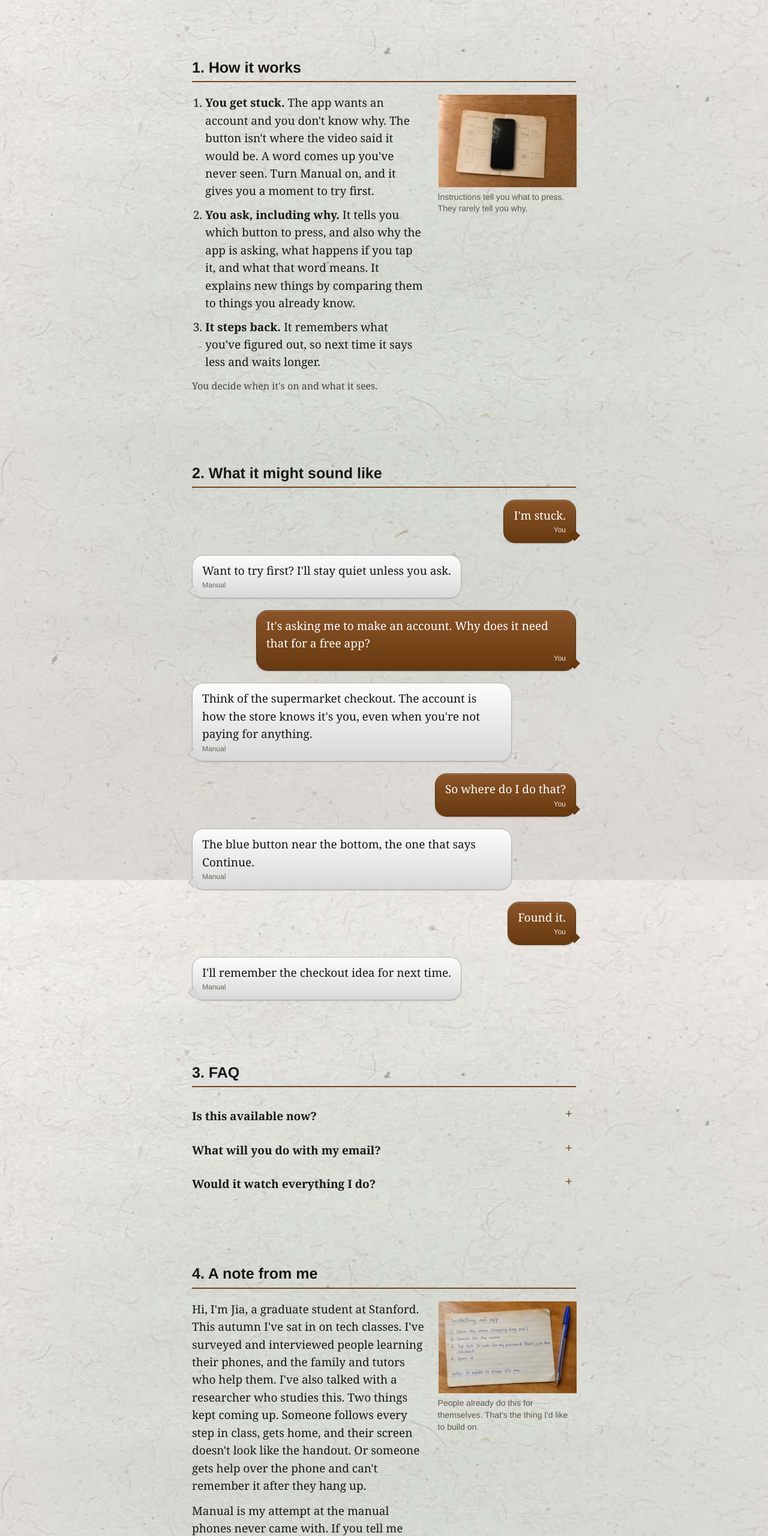
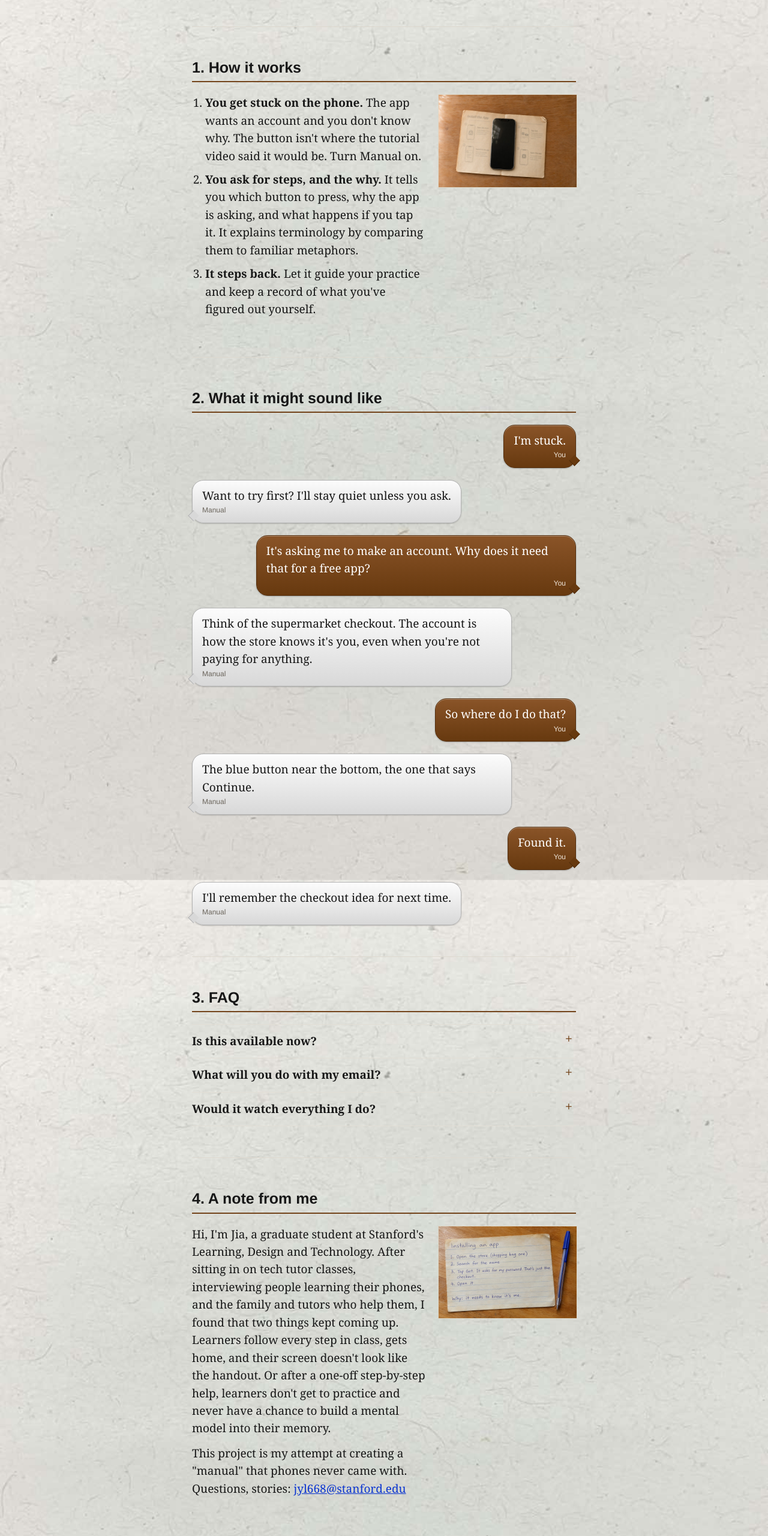
Before and after one commit to jiayili6812/Manual, a plain HTML site: page index.html in a window 1280 px wide. Shown: the part 240-2800 px from the top of the page at 60% size. Drawn offline with Linux system fonts and the light colour scheme.

Commit message:
Tighten how-it-works steps and the note, drop both photo captions
Co-Authored-By: Claude Opus 5 <noreply@anthropic.com>

```diff
--- a/index.html
+++ b/index.html
@@ -425,24 +425,22 @@ It waits for you to try first, and steps back as you need it less.</p>
 
 <div class="prose">
 <ol class="steps">
-  <li><b>You get stuck.</b> The app wants an account and you don't know why. The button
-      isn't where the video said it would be. A word comes up you've never seen. Turn
-      Manual on, and it gives you a moment to try first.</li>
-  <li><b>You ask, including why.</b> It tells you which button to press, and also why the
-      app is asking, what happens if you tap it, and what that word means. It explains new
-      things by comparing them to things you already know.</li>
-  <li><b>It steps back.</b> It remembers what you've figured out, so next time it says
-      less and waits longer.</li>
+  <li><b>You get stuck on the phone.</b> The app wants an account and you don't know
+      why. The button isn't where the tutorial video said it would be. Turn Manual
+      on.</li>
+  <li><b>You ask for steps, and the why.</b> It tells you which button to press, why the
+      app is asking, and what happens if you tap it. It explains terminology by comparing
+      them to familiar metaphors.</li>
+  <li><b>It steps back.</b> Let it guide your practice and keep a record of what you've
+      figured out yourself.</li>
 </ol>
 
-<p class="small">You decide when it's on and what it sees.</p>
 </div>
 
 <figure class="shot">
 <img src="booklet.jpg"
      width="1200" height="800" loading="lazy"
      alt="A worn paper instruction booklet lying open on a wooden table, with a phone resting on top of it.">
-<figcaption class="cap">Instructions tell you what to press. They rarely tell you why.</figcaption>
 </figure>
 
 </div>
@@ -525,18 +523,15 @@ It waits for you to try first, and steps back as you need it less.</p>
 <div class="row">
 
 <div class="prose">
-<p>Hi, I'm Jia, a graduate student at Stanford. This autumn I've sat in on tech classes.
-I've surveyed and interviewed people learning their phones, and the family and tutors who
-help them. I've also talked with a researcher who studies this. Two things kept coming up.
-Someone follows every step in class, gets home, and their screen doesn't look like the
-handout. Or someone gets help over the phone and can't remember it after they hang up.</p>
+<p>Hi, I'm Jia, a graduate student at Stanford's Learning, Design and Technology. After
+sitting in on tech tutor classes, interviewing people learning their phones, and the
+family and tutors who help them, I found that two things kept coming up. Learners follow
+every step in class, gets home, and their screen doesn't look like the handout. Or after a
+one-off step-by-step help, learners don't get to practice and never have a chance to build
+a mental model into their memory.</p>
 
-<p>Manual is my attempt at the manual phones never came with. If you tell me one thing
-about your phone you wish someone had explained, that helps me more than a signup
-does.</p>
-
-<p>Manual is my student project in Stanford's Learning, Design and Technology program.
-Questions, objections, stories:
+<p>This project is my attempt at creating a "manual" that phones never came with.
+Questions, stories:
 <a href="mailto:jyl668@stanford.edu">jyl668@stanford.edu</a></p>
 </div>
 
@@ -544,7 +539,6 @@ Questions, objections, stories:
 <img src="steps-card.jpg"
      width="1200" height="800" loading="lazy"
      alt="A handwritten index card listing four steps for installing an app, with a line at the bottom explaining why it asks for a password.">
-<figcaption class="cap">People already do this for themselves. That's the thing I'd like to build on.</figcaption>
 </figure>
 
 </div>
```
